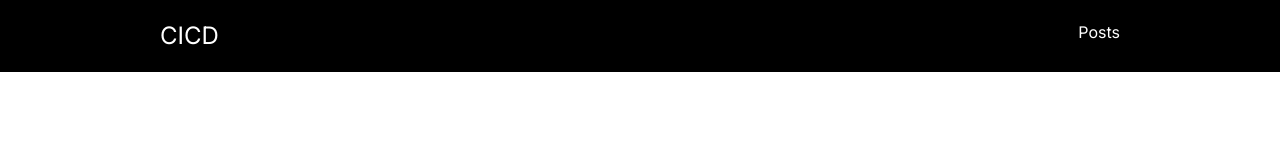
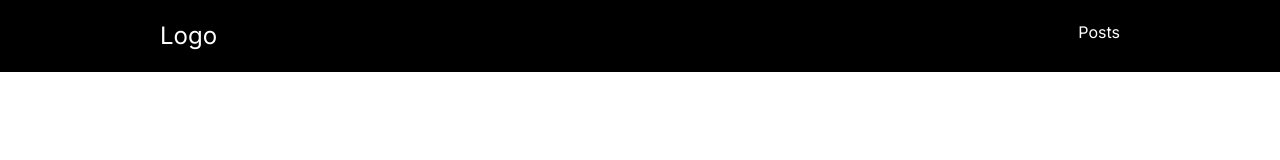
Before and after one commit to asif0062/next-practice-1, a Next.js app: page / in a window 1280 px wide. Shown: the top 160 px of the page. Built offline with nearby package versions, Linux system fonts and the light colour scheme.

Commit message:
test successful

```diff
--- a/src/components/header/header.jsx
+++ b/src/components/header/header.jsx
@@ -5,7 +5,7 @@ const Header = () => {
   return (
     <div className="bg-black text-white px-40 py-5 flex justify-between">
       <Link className="text-2xl" href={`/`}>
-        CICD
+        Logo
       </Link>
       <Link className="text-md" href={`/posts`}>
         Posts
```
